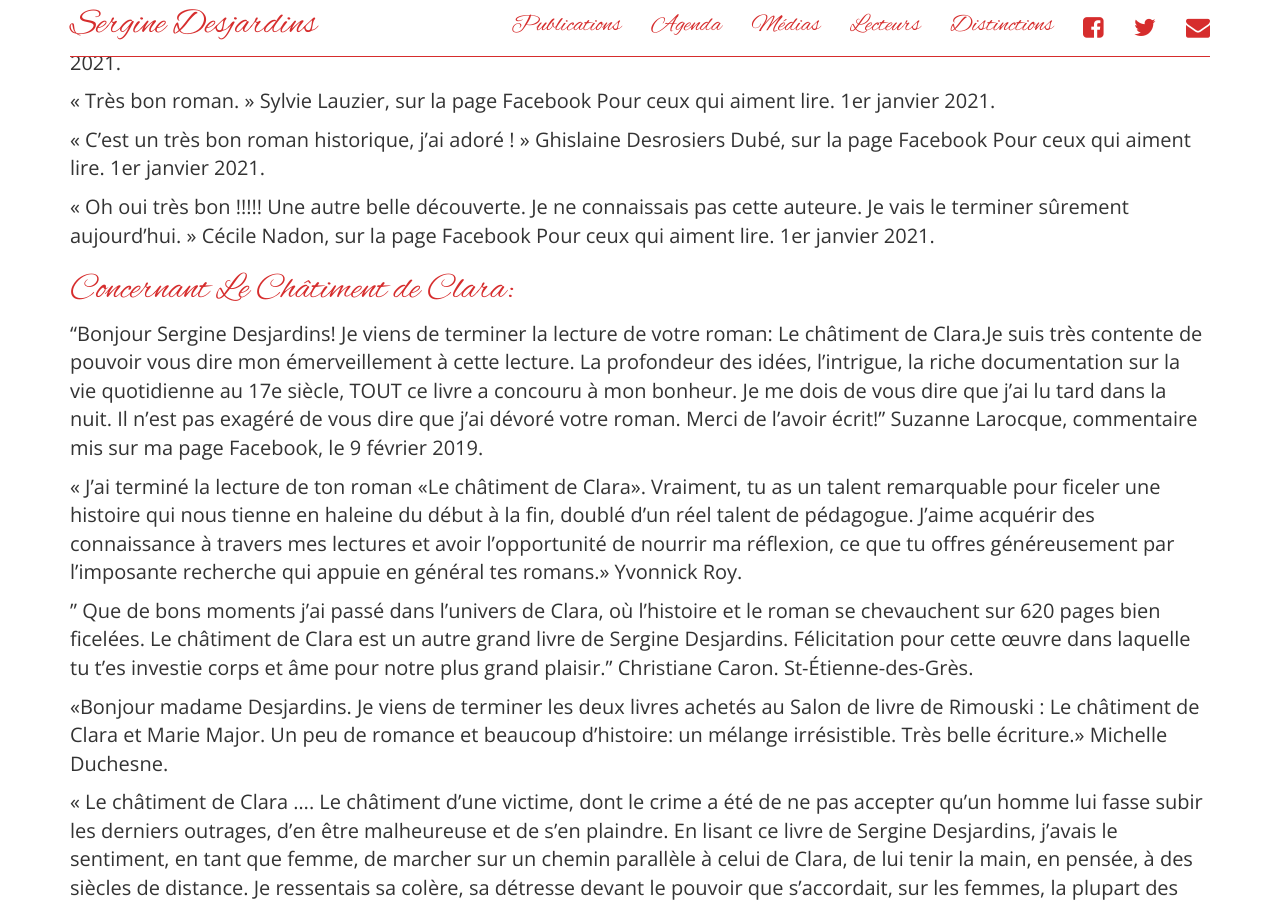
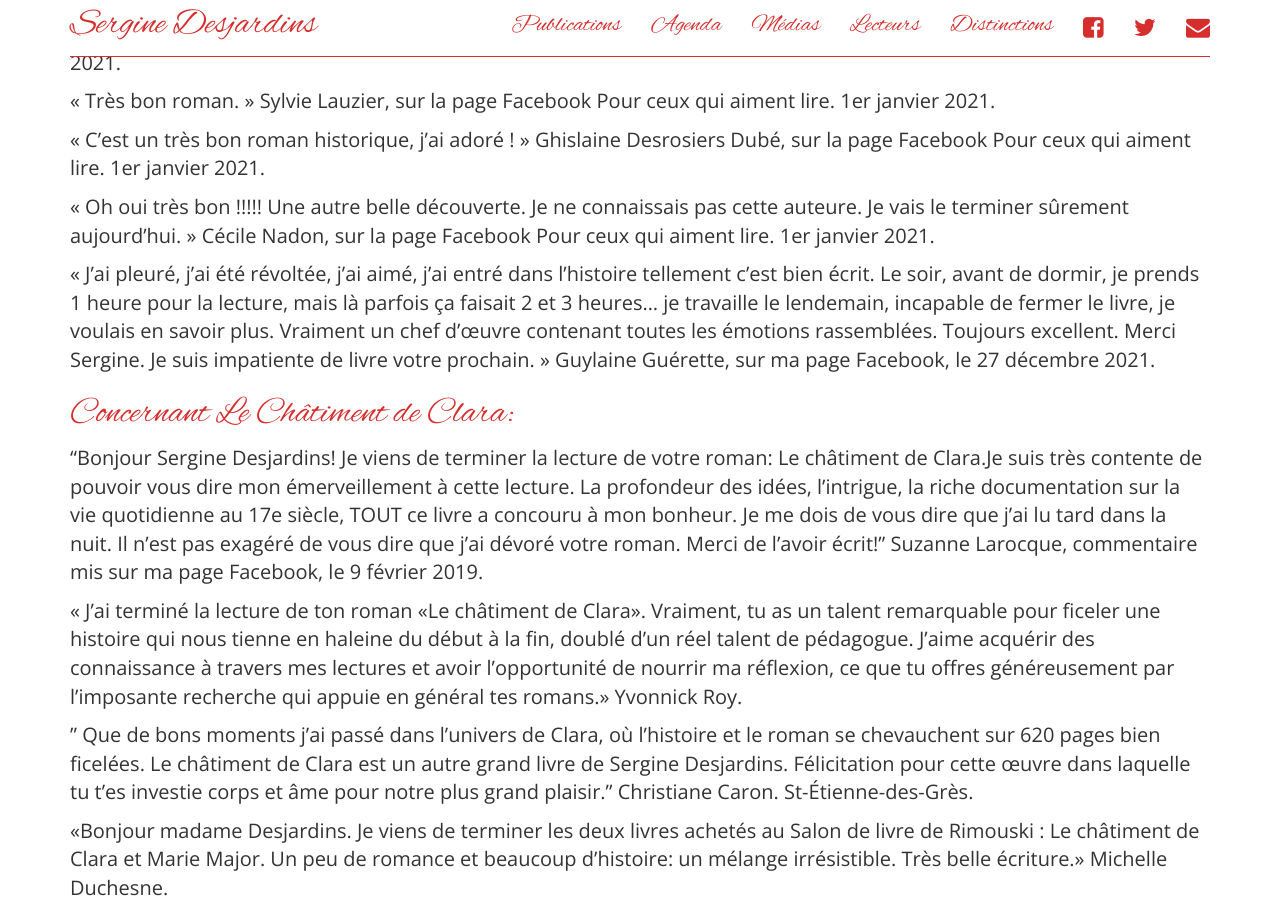
Before and after one commit to serginedesjardins/serginedesjardins.github.io, a Jekyll site: the page built from lecteurs.md, in a window 1280 px wide and 900 px high, scrolled down 5008 px. Built offline with Jekyll 4.4.1, drawn with Linux system fonts in a browser that asks for light colours; nearby versions of some CDN libraries.

Commit message:
Guylaine Guérette

```diff
--- a/lecteurs.md
+++ b/lecteurs.md
@@ -106,6 +106,8 @@ Je viens de le terminer… vraiment aimé. On apprend pas mal de choses dans ce
 «  C’est un très bon roman historique, j’ai adoré ! » Ghislaine Desrosiers Dubé,  sur la page Facebook Pour ceux qui aiment lire. 1er janvier 2021.
 
 « Oh oui très bon !!!!! Une autre belle découverte. Je ne connaissais pas cette auteure. Je vais le terminer sûrement aujourd’hui. » Cécile Nadon, sur la page Facebook Pour ceux qui aiment lire. 1er janvier 2021.
+
+« J’ai pleuré, j’ai été révoltée, j’ai aimé, j’ai entré dans l’histoire tellement c’est bien écrit. Le soir, avant de dormir, je prends 1 heure pour la lecture, mais là parfois ça faisait 2 et 3 heures… je travaille le lendemain, incapable de fermer le livre, je voulais en savoir plus. Vraiment un chef d’œuvre contenant toutes les émotions rassemblées. Toujours excellent. Merci Sergine. Je suis impatiente de livre votre prochain. » Guylaine Guérette, sur ma page Facebook, le 27 décembre 2021.
 
 
 # Concernant Le Châtiment de Clara:
```
